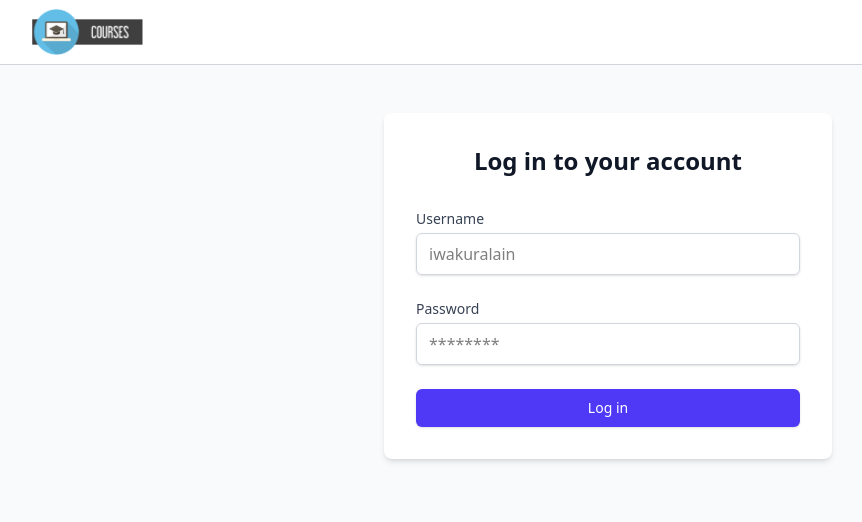
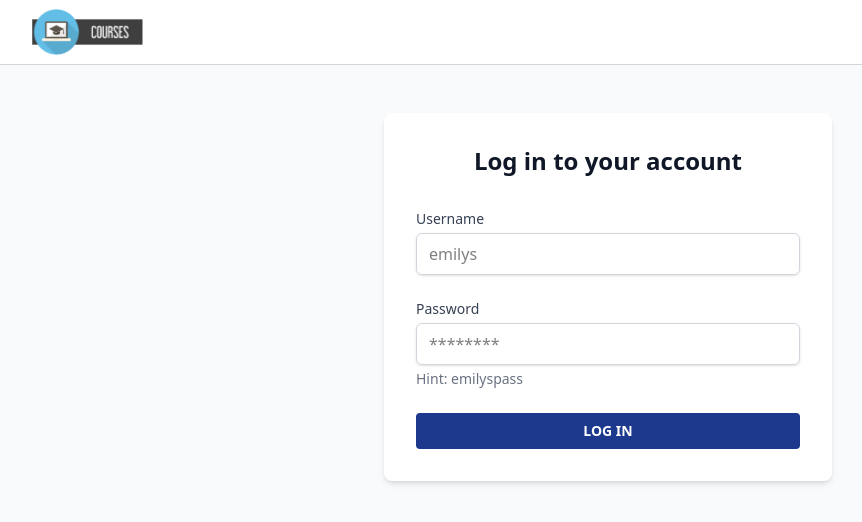
Before and after one commit to cerealexperiments/courses, a React (Vite) app: page /login in a window 1280 px wide. Shown: the top 522 px of the page, without its empty margins (32-894 px from the left). Built offline with nearby package versions, Linux system fonts and the light colour scheme.

Commit message:
fix: minor cosmetic fixes

```diff
--- a/src/components/Button.tsx
+++ b/src/components/Button.tsx
@@ -2,12 +2,13 @@ import { ReactNode, ButtonHTMLAttributes } from "react";
 
 type ButtonProps = {
   children: ReactNode;
+  className?: string;
 } & ButtonHTMLAttributes<HTMLButtonElement>;
 
-const Button = ({ children, onClick = () => {} }: ButtonProps) => {
+const Button = ({ children, className, onClick = () => {} }: ButtonProps) => {
   return (
     <button
-      className="px-6 py-2 bg-blue-900 uppercase whitespace-nowrap text-sm font-semibold text-white rounded"
+      className={`px-6 py-2 bg-blue-900 uppercase cursor-pointer whitespace-nowrap text-sm font-semibold text-white rounded ${className ? className : ""}`}
       onClick={onClick}
     >
       {children}
--- a/src/components/Header.tsx
+++ b/src/components/Header.tsx
@@ -1,6 +1,7 @@
 import Button from "./Button";
 import logo from "../assets/logo.svg";
 import { useAuth } from "../context/AuthContext";
+import { Link } from "react-router";
 
 const Header = () => {
   const { user, logout } = useAuth()!;
@@ -8,7 +9,9 @@ const Header = () => {
   return (
     <header className="border-b-gray-300 border-b">
       <div className="flex max-w-6xl mx-auto justify-between items-center py-2">
-        <img src={logo} alt="Courses logo" />
+        <Link to="/">
+          <img src={logo} alt="Courses logo" />
+        </Link>
         {user && (
           <div className="flex items-center gap-4">
             <p className="font-semibold text-gray-800">{user}</p>
--- a/src/pages/Login.tsx
+++ b/src/pages/Login.tsx
@@ -2,6 +2,7 @@ import { useEffect, useState } from "react";
 import { useNavigate } from "react-router";
 import { useForm } from "react-hook-form";
 import { useAuth } from "../context/AuthContext";
+import Button from "../components/Button";
 
 const loginUser = async (username: string, password: string) => {
   try {
@@ -96,7 +97,7 @@ const LoginPage = () => {
               Username
             </label>
             <input
-              placeholder="iwakuralain"
+              placeholder="emilys"
               id="username"
               {...register("username", {
                 required: "Username is required",
@@ -134,6 +135,8 @@ const LoginPage = () => {
                 errors.password ? "border-red-500" : "border-gray-300"
               } rounded-md shadow-sm focus:outline-none focus:ring-indigo-500 focus:border-indigo-500`}
             />
+
+            <p className="mt-1 text-sm text-gray-500">Hint: emilyspass</p>
             {errors.password && (
               <p className="mt-1 text-sm text-red-600">
                 {errors.password.message}
@@ -142,13 +145,9 @@ const LoginPage = () => {
           </div>
 
           <div>
-            <button
-              type="submit"
-              disabled={isLoading}
-              className="w-full flex justify-center py-2 px-4 border border-transparent rounded-md shadow-sm text-sm font-medium text-white bg-indigo-600 hover:bg-indigo-700 focus:outline-none focus:ring-2 focus:ring-offset-2 focus:ring-indigo-500 disabled:bg-indigo-400"
-            >
+            <Button type="submit" disabled={isLoading} className="w-full">
               {isLoading ? "Logging in..." : "Log in"}
-            </button>
+            </Button>
           </div>
         </form>
       </div>
```
